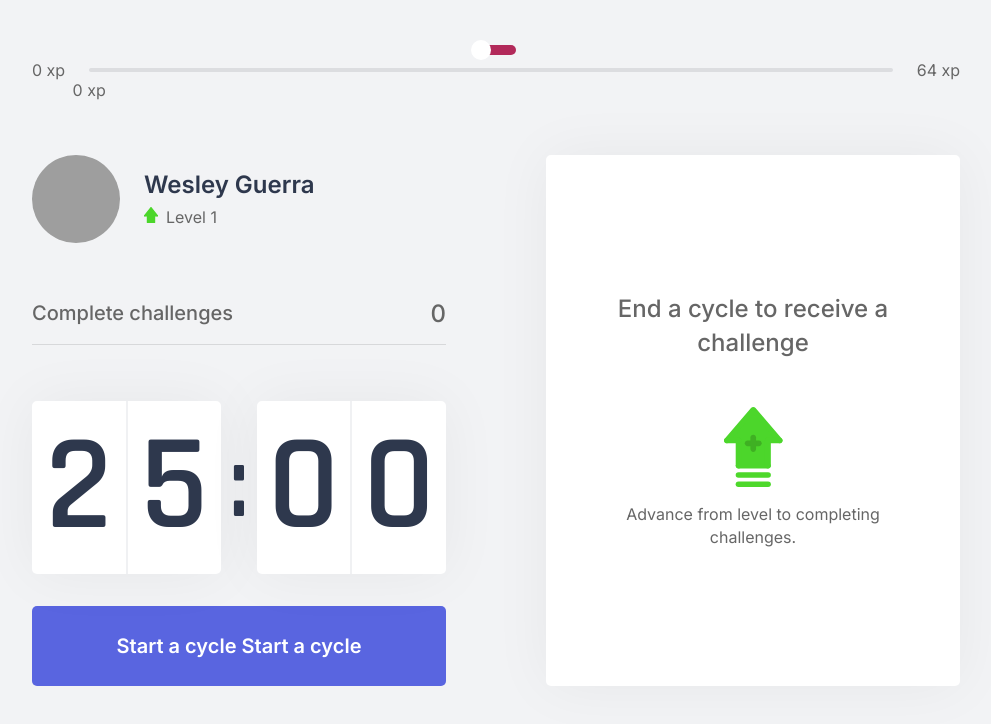
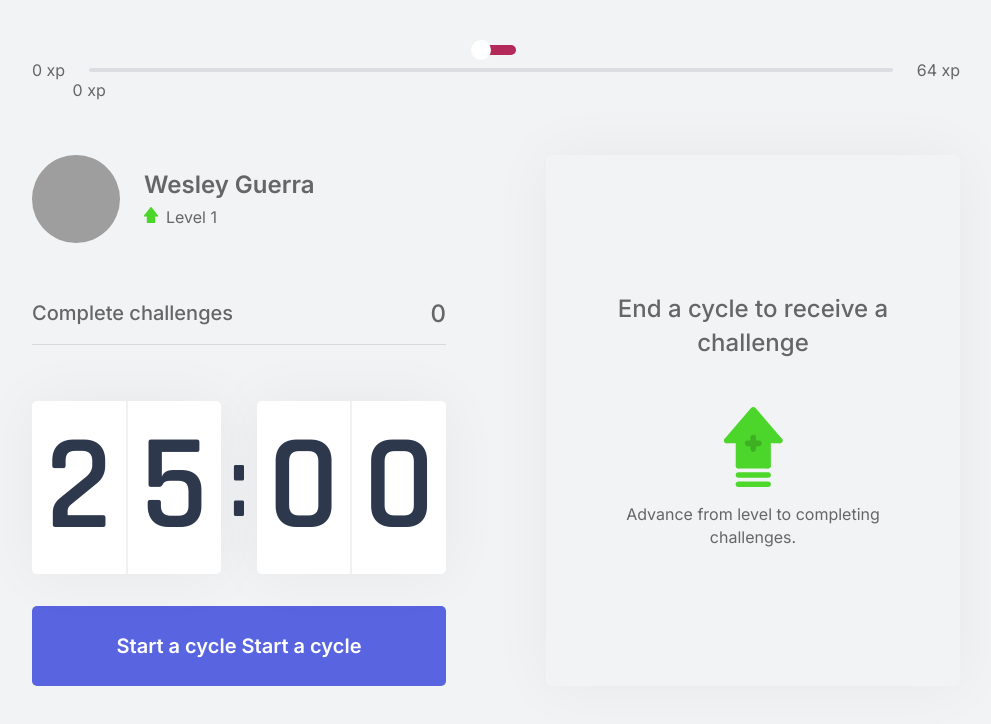
Before and after one commit to Wesleygmssa/moveit-next, a Next.js app: page / in a window 1280 px wide. Shown: the top 724 px of the page, without its empty margins (144-1135 px from the left). Built offline with nearby package versions, Linux system fonts and the light colour scheme; grey boxes are pictures that could not be loaded.

Commit message:
implementing dark theme

```diff
--- a/src/components/ChallengeBox/styles.ts
+++ b/src/components/ChallengeBox/styles.ts
@@ -2,7 +2,7 @@ import styled from 'styled-components';
 
 export const Container = styled.div`
     height: 100%;
-    background: var(--white);
+    background:  ${props => props.theme.colors.backgroud};
     border-radius: 5px;
     box-shadow: 0 0 60px rgba(0,0,0,0.05);
     padding: 1.5rem;
@@ -47,7 +47,7 @@ export const ChallengeActive = styled.div`
         flex-direction: column;
 
       header{
-          color: var(--blue);
+          color:  ${props => props.theme.colors.text};
           font-weight: 600;
           font-size: 1.25rem;
           padding: 0 2rem 1.5rem;
@@ -85,7 +85,7 @@ export const ChallengeActive = styled.div`
             justify-content: center;
             border: 0;
             border-radius: 5px;
-            color: var(--white);
+            color:  ${props => props.theme.colors.text};
             font-size: 1rem;
             font-weight: 600;
             transition: filter 0.2s;
--- a/src/components/Profile/styles.ts
+++ b/src/components/Profile/styles.ts
@@ -17,7 +17,7 @@ export const ContentInt = styled.div`
   strong{
         font-size: 1.5rem;
         font-weight: 600;
-        color: var(--title);
+        color:  ${props => props.theme.colors.text};
     }
 
     p{
```
Also changed, not shown: theme.gif (added), 1 other file (tests, documents, lock files or other folders).
